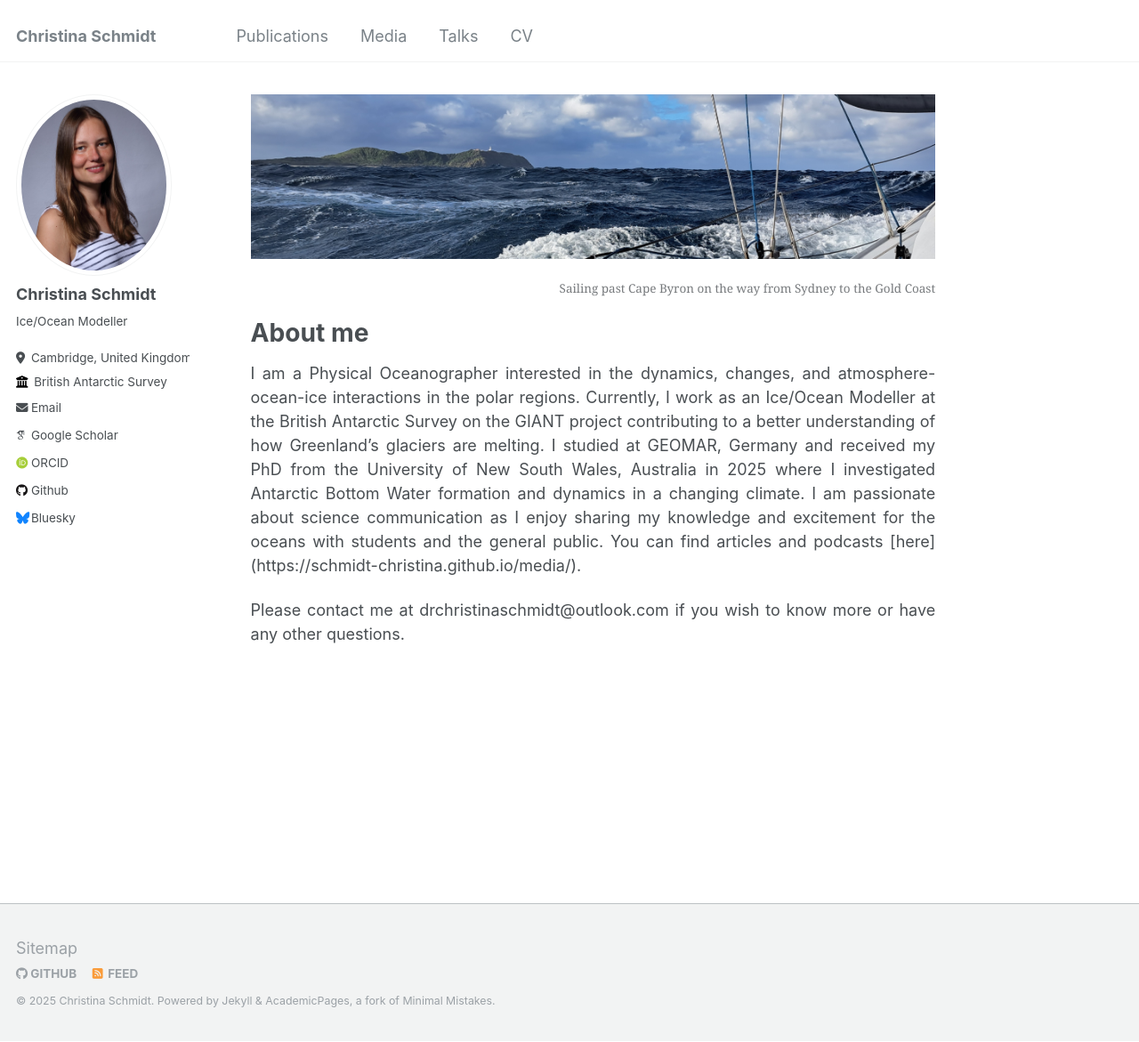
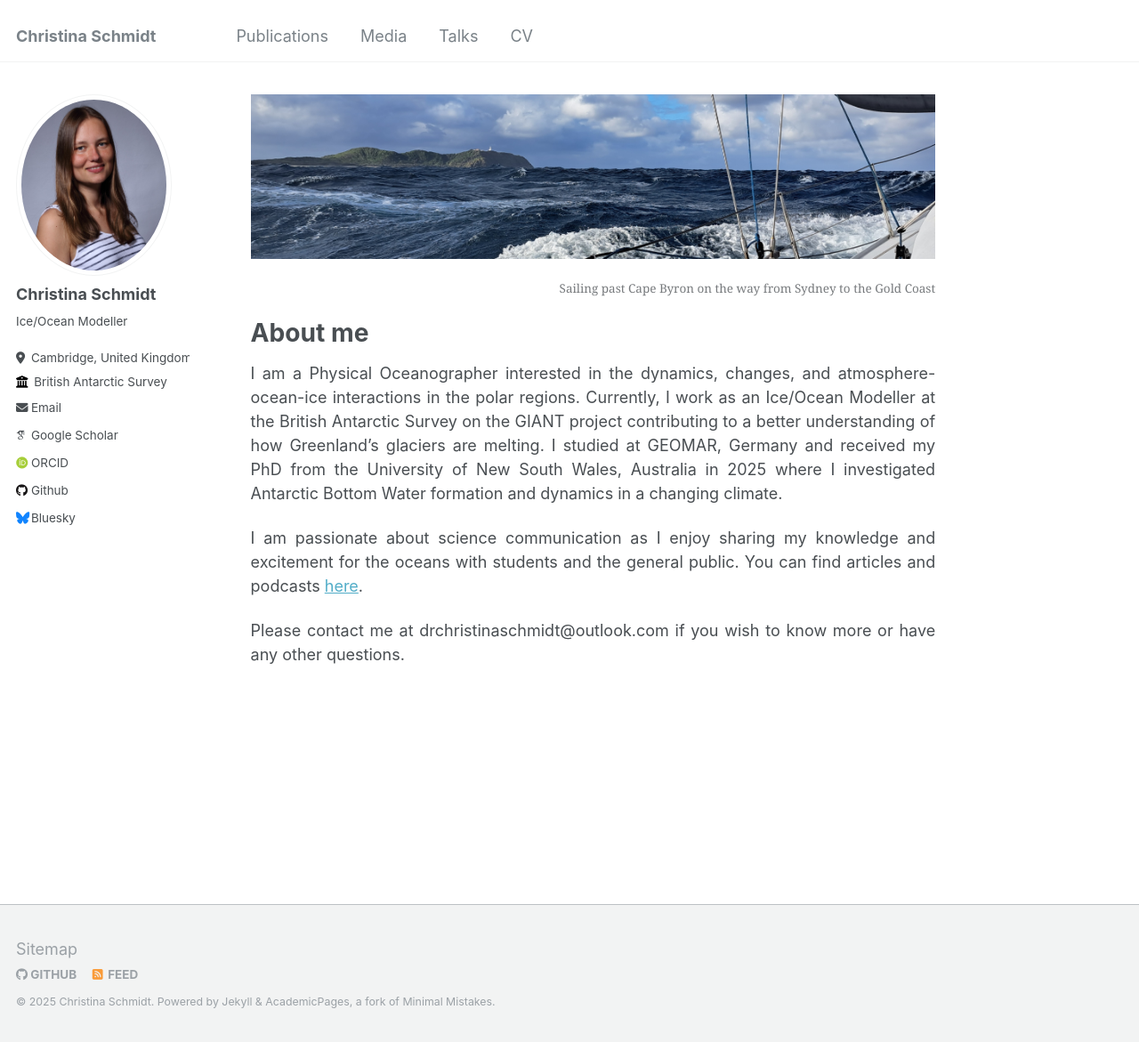
Before and after one commit to schmidt-christina/schmidt-christina.github.io, a Jekyll site: the page built from _pages/about.md, in a window 1280 px wide and 1171 px high. Shown: the whole window at 89% size. Built offline with Jekyll 4.4.1, drawn with Linux system fonts in a browser that asks for light colours; some web fonts are replaced.

Commit message:
fixed link and paragraphs

```diff
--- a/_pages/about.md
+++ b/_pages/about.md
@@ -16,9 +16,9 @@ redirect_from:
 
 # About me
 
-<p style='text-align: justify;'> I am a Physical Oceanographer interested in the dynamics, changes, and atmosphere-ocean-ice interactions in the polar regions. Currently, I work as an Ice/Ocean Modeller at the British Antarctic Survey on the GIANT project contributing to a better understanding of how Greenland’s glaciers are melting. I studied at GEOMAR, Germany and received my PhD from the University of New South Wales, Australia in 2025 where I investigated Antarctic Bottom Water formation and dynamics in a changing climate.
+<p style='text-align: justify;'> I am a Physical Oceanographer interested in the dynamics, changes, and atmosphere-ocean-ice interactions in the polar regions. Currently, I work as an Ice/Ocean Modeller at the British Antarctic Survey on the GIANT project contributing to a better understanding of how Greenland’s glaciers are melting. I studied at GEOMAR, Germany and received my PhD from the University of New South Wales, Australia in 2025 where I investigated Antarctic Bottom Water formation and dynamics in a changing climate. </p>
 
-I am passionate about science communication as I enjoy sharing my knowledge and excitement for the oceans with students and the general public. You can find articles and podcasts [here](https://schmidt-christina.github.io/media/). </p>
+<p style='text-align: justify;'> I am passionate about science communication as I enjoy sharing my knowledge and excitement for the oceans with students and the general public. You can find articles and podcasts <a href="https://schmidt-christina.github.io/media/">here</a>. </p>
 
 
 <p style='text-align: justify;'>  Please contact me at drchristinaschmidt@outlook.com if you wish to know more or have any other questions. </p>
```
